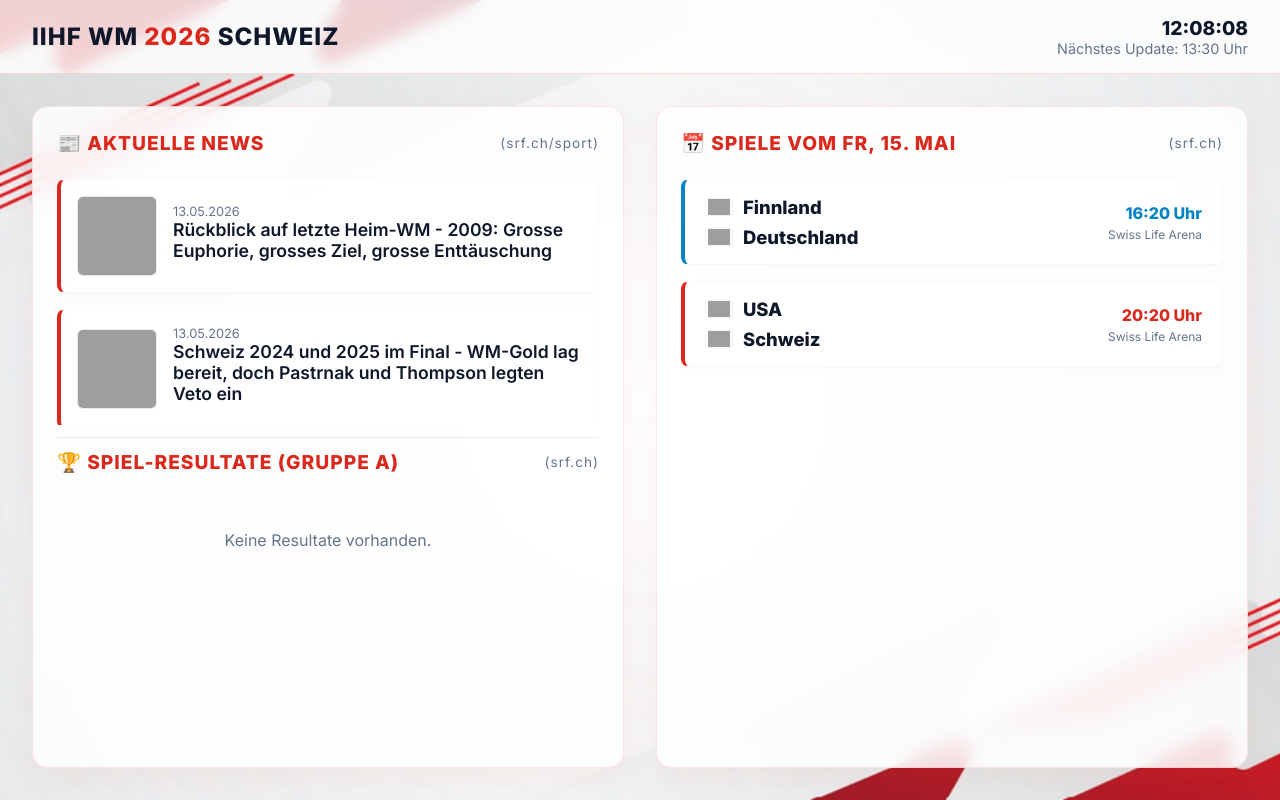
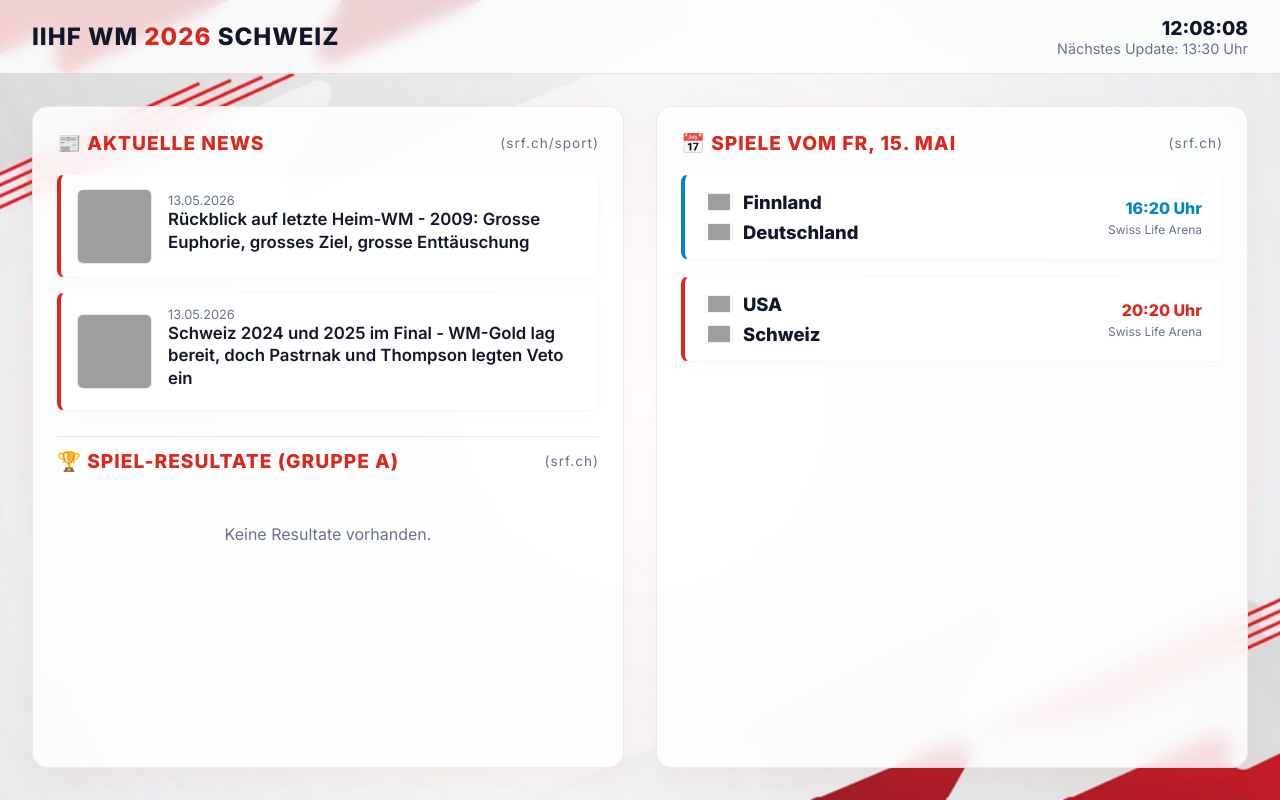
Before and after one commit to InfopointRennweg/EishockeyWM_2026_Dashboard, a plain HTML site: page index.html in a window 1280 px wide. Drawn offline with Linux system fonts and the light colour scheme; grey boxes are pictures that could not be loaded.

Commit message:
Fix left column upper part text clipping by changing layout to news-half hugs content and adding right padding safety

```diff
--- a/index.html
+++ b/index.html
@@ -83,11 +83,12 @@
         h2 {
             font-size: 1.2rem;
             color: var(--accent-red);
-            margin-bottom: 1.5rem;
+            margin-bottom: 1.2rem;
             text-transform: uppercase;
             letter-spacing: 1px;
             display: flex;
             align-items: center;
+            flex-wrap: wrap; /* Erlaubt das Umbrechen von Untertiteln auf kleineren Bildschirmen */
             gap: 10px;
         }
 
@@ -102,8 +103,8 @@
         .news-item {
             background: rgba(255, 255, 255, 0.65);
             border-radius: 8px;
-            padding: 1rem;
-            margin-bottom: 1rem;
+            padding: 0.85rem 1rem;
+            margin-bottom: 0.85rem;
             border-left: 4px solid var(--accent-red);
             display: flex; /* Layout für Bild + Text */
             gap: 1rem;
@@ -121,8 +122,8 @@
         }
 
         .news-image {
-            width: 80px;
-            height: 80px;
+            width: 75px;
+            height: 75px;
             object-fit: cover;
             border-radius: 6px;
             flex-shrink: 0;
@@ -132,8 +133,18 @@
 
         .news-content {
             flex: 1;
+            min-width: 0; /* Verhindert Überlaufen im Flex-Container bei langem Text */
         }
-        .news-title { font-weight: 600; margin-bottom: 0.5rem; font-size: 1.1rem; color: #0f172a; }
+        .news-title {
+            font-weight: 600;
+            margin-bottom: 0.4rem;
+            font-size: 1.05rem;
+            color: #0f172a;
+            word-break: break-word; /* Bricht extrem lange Wörter um, statt sie abzuschneiden */
+            hyphens: auto; /* Silbentrennung */
+            line-height: 1.35;
+            padding-right: 0.6rem; /* Sicherer Abstand zum rechten Rand, um Abschneiden zu verhindern */
+        }
         .news-date { font-size: 0.8rem; color: var(--text-muted); }
 
         /* Schedule Half Split */
@@ -142,6 +153,12 @@
             display: flex;
             flex-direction: column;
             overflow: hidden;
+        }
+
+        .news-half {
+            flex: 0 0 auto; /* Passt sich exakt den 2 News-Karten an */
+            display: flex;
+            flex-direction: column;
         }
 
         /* Schedule Item */
@@ -197,10 +214,10 @@
     <div class="dashboard-grid">
         <!-- Spalte 1 (links): News + Resultate -->
         <div class="column">
-            <!-- Upper Half: News -->
-            <div class="schedule-half">
+            <!-- Upper Half: News (Hugs Content) -->
+            <div class="news-half">
                 <h2>📰 Aktuelle News <span style="font-size: 0.85rem; color: var(--text-muted); text-transform: none; font-weight: normal; margin-left: auto;">(srf.ch/sport)</span></h2>
-                <div class="content-scroll" id="news-container">
+                <div id="news-container">
                     <div class="loading">Lade News...</div>
                 </div>
             </div>
```
